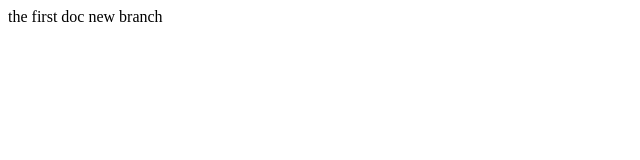
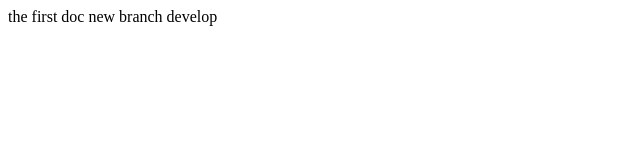
Before and after one commit to lookasperofo/the-second, a plain HTML site: page index.html in a window 1280 px wide. Shown: the full height of the page, 0-640 px from the left. Drawn offline with Linux system fonts and the light colour scheme.

Commit message:
new branch

```diff
--- a/index.html
+++ b/index.html
@@ -6,6 +6,6 @@
 </head>
 <body>
     the first doc
-    new branch
+    new branch develop
 </body>
 </html>
```
